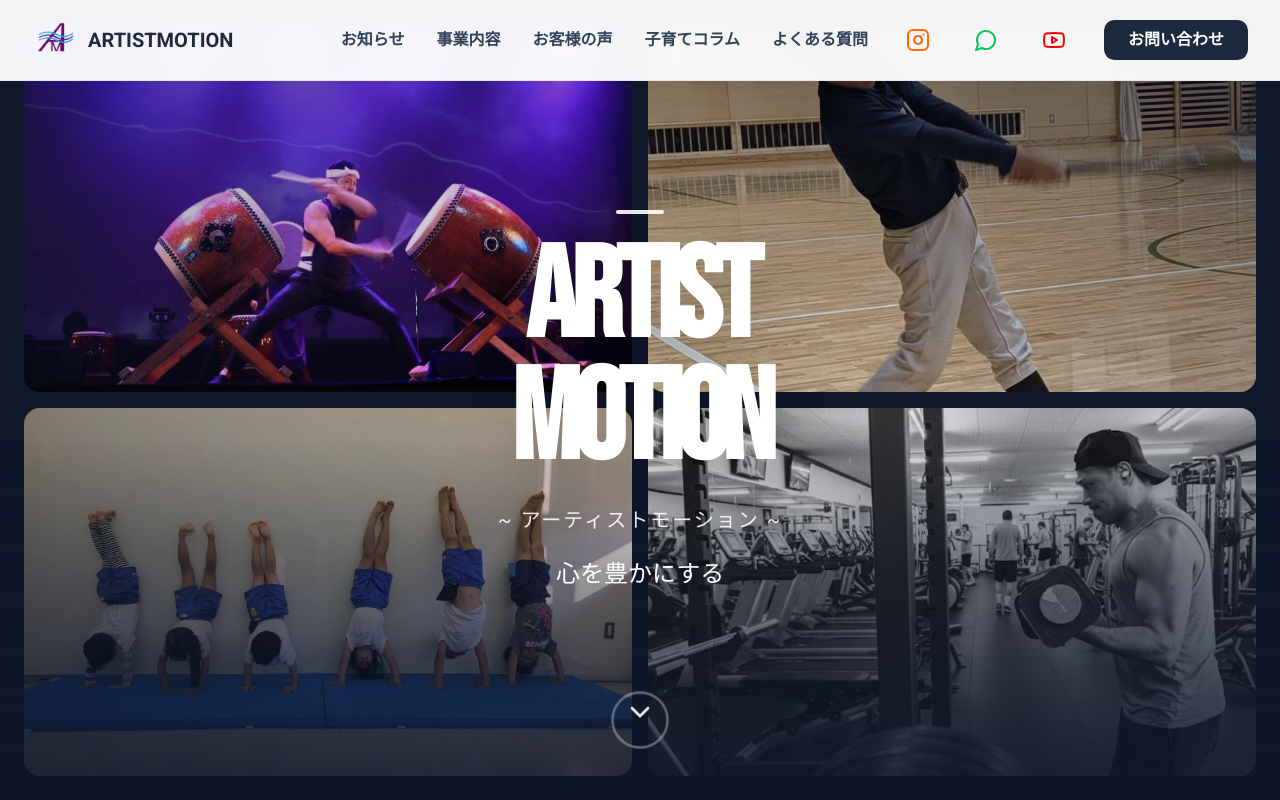
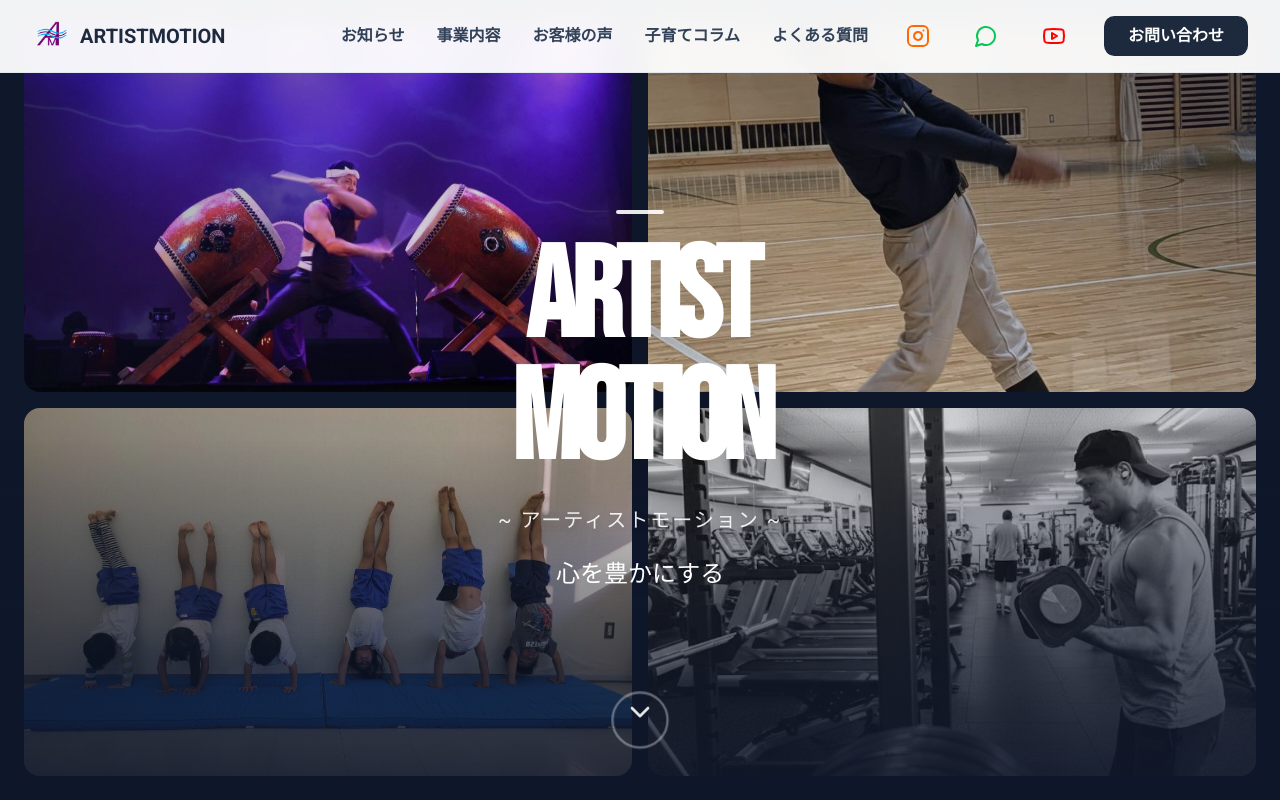
Before and after one commit to tomoyuki-11/artist-motion-new, a Next.js app: page / in a window 1280 px wide. Shown: the top 800 px of the page. Built offline with nearby package versions, Linux system fonts and the light colour scheme; no server answers.

Commit message:
ナビロゴ画像リサイズ

```diff
--- a/src/components/Navbar.tsx
+++ b/src/components/Navbar.tsx
@@ -63,10 +63,10 @@ export function Navbar() {
           <Image
             src="/images/logo-transparent.png"
             alt="ARTIST MOTION Logo"
-            width={48}
-            height={48}
+            width={40}
+            height={40}
             priority
-            className="w-12 h-12 object-contain"
+            className="w-10 h-10 object-contain"
           />
           <span className="text-xl font-bold text-slate-800">
             ARTISTMOTION
```
Also changed, not shown: public/images/logo-transparent.png.
